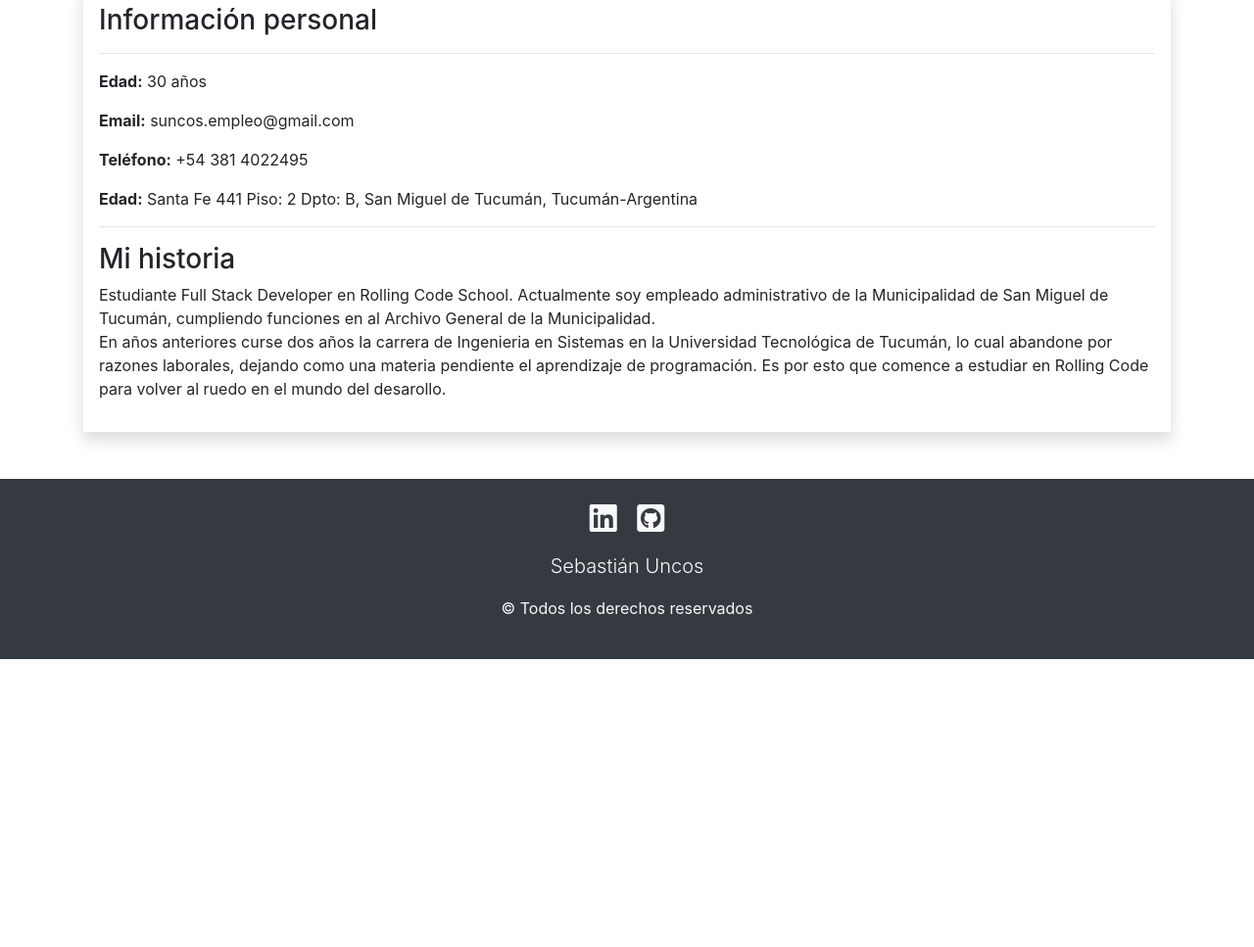
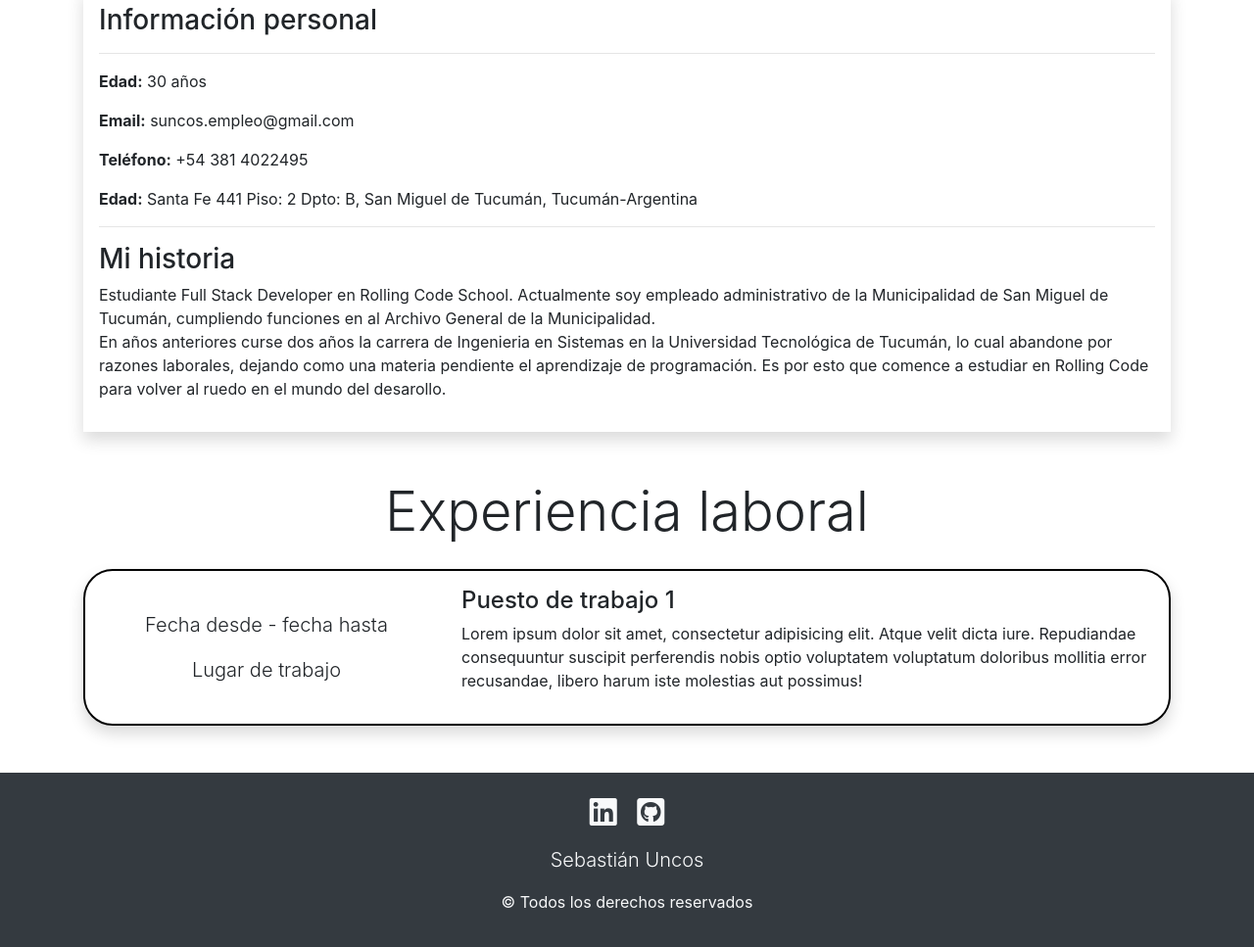
Before and after one commit to sguncos/sguncos.github.io, a plain HTML site: page index.html in a window 1280 px wide. Shown: the part 557-1524 px from the top of the page at 98% size. Before the commit the page ends 1230 px from the top, so only its background shows below. Drawn offline with Linux system fonts and the light colour scheme.

Commit message:
se diseño el area de experiencia laboral y se agrego el vinculo con el navbar

```diff
--- a/css/style.css
+++ b/css/style.css
@@ -6,3 +6,10 @@
 .avatar {
     width: 200px;
 }
+
+.bordeExp {
+    border: black;
+    border-width: 2px;
+    border-style: solid;
+    border-radius: 30px;
+}
--- a/index.html
+++ b/index.html
@@ -27,7 +27,7 @@
                             <a class="nav-link" href="#sobreMi">Sobre mi </a>
                         </li>
                         <li class="nav-item">
-                            <a class="nav-link" href="#">Experiencia laboral</a>
+                            <a class="nav-link" href="#experienciaLaboral">Experiencia laboral</a>
                         </li>
                         <li class="nav-item">
                             <a class="nav-link" href="#">Educación</a>
@@ -77,6 +77,22 @@
                         en Rolling Code para volver al ruedo en el mundo del desarollo.</p>
                 </article>
             </section>
+            <section id="experienciaLaboral" class="my-5">
+                <h2 class="display-4 text-center">Experiencia laboral</h2>
+                <article class="shadow p-3 bordeExp mt-4">
+                    <div class="row">
+                        <div class="col-md-4 text-center mt-4">
+                            <p class="lead">Fecha desde - fecha hasta</p>
+                            <p class="lead">Lugar de trabajo</p>
+                        </div>
+                        <div class="col-md-8">
+                            <h4>Puesto de trabajo 1</h4>
+                            <p>Lorem ipsum dolor sit amet, consectetur adipisicing elit. Atque velit dicta iure. Repudiandae consequuntur suscipit perferendis nobis optio voluptatem voluptatum doloribus mollitia error recusandae, libero harum iste molestias
+                                aut possimus!</p>
+                        </div>
+                    </div>
+                </article>
+            </section>
         </section>
     </main>
     <footer class="bg-dark text-light py-4 text-center">
```
